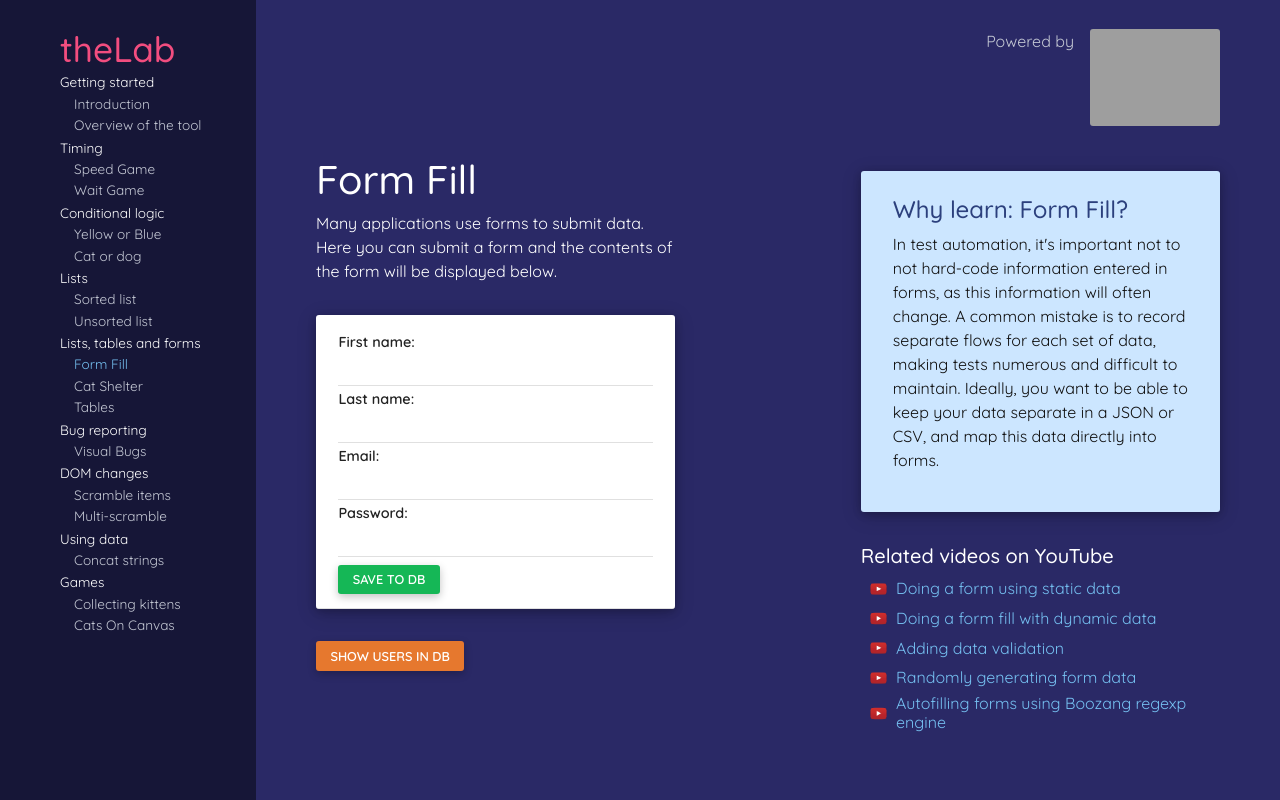
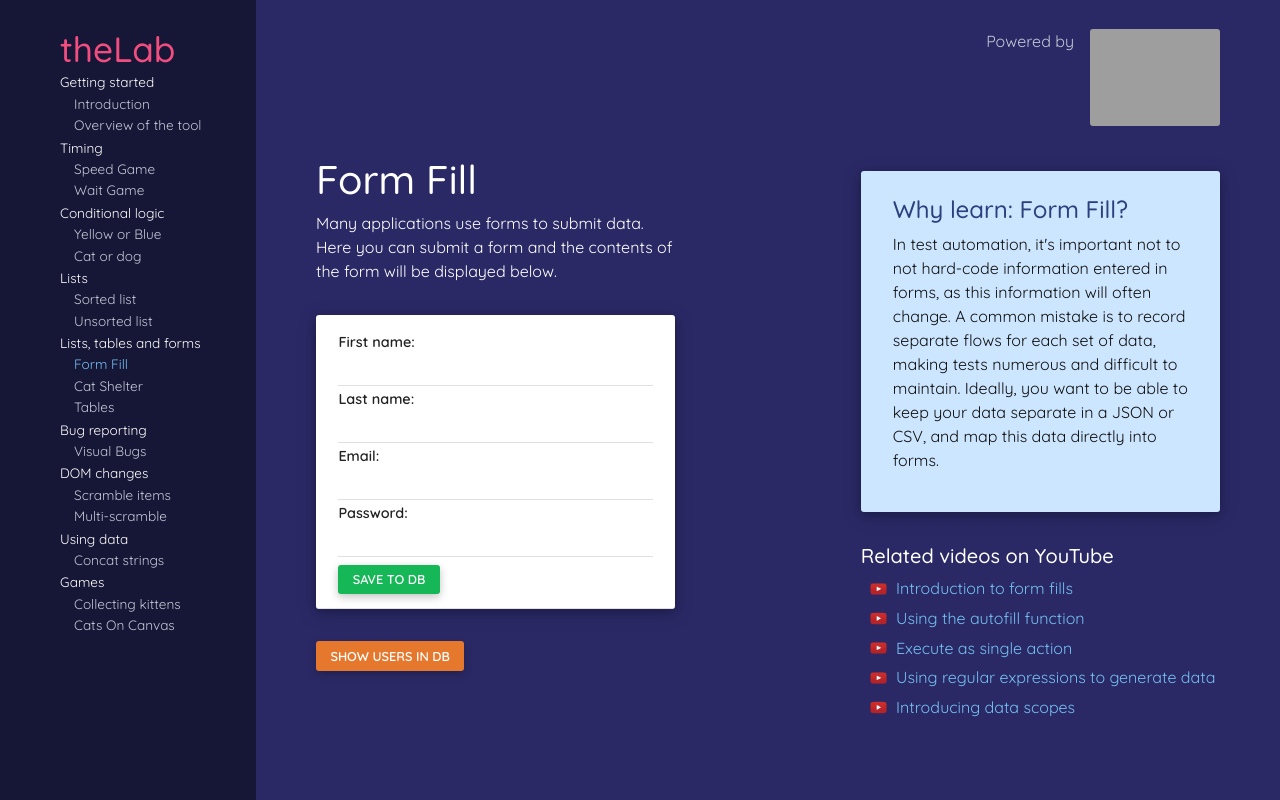
Before and after one commit to karinlj/boozang-thelab, a React (Create React App) app: page /formFill in a window 1280 px wide. Shown: the top 800 px of the page. Built offline with nearby package versions, Linux system fonts and the light colour scheme; grey boxes are pictures that could not be loaded.

Commit message:
Updated videos

```diff
--- a/src/components/text/videos/VideoSections.js
+++ b/src/components/text/videos/VideoSections.js
@@ -30,7 +30,12 @@ export const IntroductionVideos = () => {
     },
     {
       id: 2,
-      url: "https://youtu.be/850MnrHoEYc",
+      url: "https://www.youtube.com/watch?v=HbgZTJgm_4Q&list=PLhdB7gylbUzpRBVLjpi4KI-g2j7U0y9Qr&index=1",
+      text: "Introduction to the lab",
+    },
+    {
+      id: 3,
+      url: "https://www.youtube.com/watch?v=9wIJZ53gSvA&list=PLhdB7gylbUzpRBVLjpi4KI-g2j7U0y9Qr&index=3",
       text: "Signing up",
     },
   ];
@@ -44,13 +49,13 @@ export const OverviewVideos = () => {
   const videos = [
     {
       id: 1,
-      url: "https://youtu.be/u7HRbyUAFDg",
-      text: "Recording a first test",
+      url: "https://www.youtube.com/watch?v=9wIJZ53gSvA&list=PLhdB7gylbUzpRBVLjpi4KI-g2j7U0y9Qr&index=3",
+      text: "Overview of the tool",
     },
     {
       id: 2,
-      url: "https://youtu.be/POqOQ-hQuTk",
-      text: "Overview of the Boozang tool",
+      url: "https://www.youtube.com/watch?v=m1UWhsV1008&list=PLhdB7gylbUzpRBVLjpi4KI-g2j7U0y9Qr&index=4",
+      text: "Recording your first test",
     },
   ];
   return (
@@ -64,13 +69,23 @@ export const SortedListVideos = () => {
   const videos = [
     {
       id: 1,
-      url: "https://youtu.be/9zIJX5v9vhE",
-      text: "Adding items to a list",
+      url: "https://www.youtube.com/watch?v=xoxnYz-CM1E&list=PLhdB7gylbUzpRBVLjpi4KI-g2j7U0y9Qr&index=8",
+      text: "Introduction to lists",
     },
     {
       id: 2,
-      url: "https://youtu.be/SgEpi29xTQ0",
-      text: "Adding item based on data parameter",
+      url: "https://www.youtube.com/watch?v=jqvloqI5OO4&list=PLhdB7gylbUzpRBVLjpi4KI-g2j7U0y9Qr&index=9",
+      text: "Binding to data in sorted list",
+    },
+    {
+      id: 3,
+      url: "https://www.youtube.com/watch?v=Pcror2KLlrg&list=PLhdB7gylbUzpRBVLjpi4KI-g2j7U0y9Qr&index=10",
+      text: "Looping over array data",
+    },
+    {
+      id: 4,
+      url: "https://www.youtube.com/watch?v=wmroWgwcYUs&list=PLhdB7gylbUzpRBVLjpi4KI-g2j7U0y9Qr&index=11",
+      text: "Creating a cleanup function",
     },
   ];
   return (
@@ -84,23 +99,18 @@ export const UnsortedListVideos = () => {
   const videos = [
     {
       id: 1,
-      url: "https://youtu.be/Fh1HH-BVJkE",
-      text: "Re-using sorted list test cases for unsorted module",
+      url: "https://www.youtube.com/watch?v=D4ALazlS6sU&list=PLhdB7gylbUzpRBVLjpi4KI-g2j7U0y9Qr&index=12",
+      text: "Using copy-paste to replicate test",
     },
     {
       id: 2,
-      url: "https://youtu.be/3c4ZX7IESyM",
-      text: "Cleanup item in unsorted list",
+      url: "https://www.youtube.com/watch?v=hBsMpv5M8bQ&list=PLhdB7gylbUzpRBVLjpi4KI-g2j7U0y9Qr&index=13",
+      text: "Delete specific item from unsorted list",
     },
     {
       id: 3,
-      url: "https://youtu.be/nFzlyKzNHHg",
-      text: "Creating a data loop with cleanup",
-    },
-    {
-      id: 4,
-      url: "Adding validation condition to loop",
-      text: "Adding item based on data parameter",
+      url: "https://www.youtube.com/watch?v=0vg-m8V7c2M&list=PLhdB7gylbUzpRBVLjpi4KI-g2j7U0y9Qr&index=14",
+      text: "Creating a test suite",
     },
   ];
   return (
@@ -110,7 +120,18 @@ export const UnsortedListVideos = () => {
   );
 };
 export const CatShelterVideos = () => {
-  const videos = [];
+  const videos = [
+    {
+      id: 1,
+      url: "https://www.youtube.com/watch?v=D2fWVsnH0Yc&list=PLhdB7gylbUzpRBVLjpi4KI-g2j7U0y9Qr&index=20",
+      text: "Automating radio buttons in cat shelter",
+    },
+    {
+      id: 2,
+      url: "https://www.youtube.com/watch?v=pLbc77EC9hw&list=PLhdB7gylbUzpRBVLjpi4KI-g2j7U0y9Qr&index=21",
+      text: "Provision a list of cats using a CSV loop",
+    },
+  ];
   return (
     <section className="video_section">
       <VideoList videos={videos} />
@@ -122,28 +143,28 @@ export const FormFillVideos = () => {
   const videos = [
     {
       id: 1,
-      url: "https://youtu.be/6L6CLCKSf1s",
-      text: "Doing a form using static data",
+      url: "https://www.youtube.com/watch?v=QszdZrYQw0Y&list=PLhdB7gylbUzpRBVLjpi4KI-g2j7U0y9Qr&index=15",
+      text: "Introduction to form fills",
     },
     {
       id: 2,
-      url: "https://youtu.be/1blw4gEsr9M",
-      text: "Doing a form fill with dynamic data",
+      url: "https://www.youtube.com/watch?v=DLOYOiEGc1U&list=PLhdB7gylbUzpRBVLjpi4KI-g2j7U0y9Qr&index=16",
+      text: "Using the autofill function",
     },
     {
       id: 3,
-      url: "https://youtu.be/xBMvng8KDx0",
-      text: "Adding data validation",
+      url: "https://www.youtube.com/watch?v=V28qHkc3ExM&list=PLhdB7gylbUzpRBVLjpi4KI-g2j7U0y9Qr&index=17",
+      text: "Execute as single action",
     },
     {
       id: 4,
-      url: "https://youtu.be/6fp2SNvSE-g",
-      text: "Randomly generating form data",
+      url: "https://www.youtube.com/watch?v=VXhAns5XwOs&list=PLhdB7gylbUzpRBVLjpi4KI-g2j7U0y9Qr&index=18",
+      text: "Using regular expressions to generate data",
     },
     {
       id: 5,
-      url: "https://youtu.be/l3pFnkSVrMs",
-      text: "Autofilling forms using Boozang regexp engine",
+      url: "https://www.youtube.com/watch?v=IB2NxuGrcqA&list=PLhdB7gylbUzpRBVLjpi4KI-g2j7U0y9Qr&index=19",
+      text: "Introducing data scopes",
     },
   ];
   return (
@@ -158,8 +179,8 @@ export const SpeedGameVideos = () => {
   const videos = [
     {
       id: 1,
-      url: "https://youtu.be/92CUwz7s4sM",
-      text: "Handling re-tries for dynamic elements",
+      url: "https://www.youtube.com/watch?v=cex5hf5ui6M&list=PLhdB7gylbUzpRBVLjpi4KI-g2j7U0y9Qr&index=5",
+      text: "Speed",
     },
   ];
   return (
@@ -172,7 +193,7 @@ export const WaitGameVideos = () => {
   const videos = [
     {
       id: 1,
-      url: "https://youtu.be/0uanO5fNJYc",
+      url: "https://www.youtube.com/watch?v=ZBbYX87jXCQ&list=PLhdB7gylbUzpRBVLjpi4KI-g2j7U0y9Qr&index=6",
       text: "Handling explicit waits",
     },
   ];
@@ -187,13 +208,18 @@ export const VisualBugsVideos = () => {
   const videos = [
     {
       id: 1,
-      url: "https://youtu.be/Z4Cvpx8aPIE",
-      text: "Using the comment function to annotate bugs",
+      url: "https://www.youtube.com/watch?v=PEvFPp7NO7Y&list=PLhdB7gylbUzpRBVLjpi4KI-g2j7U0y9Qr&index=22",
+      text: "Introduction to visual bugs",
     },
     {
       id: 2,
-      url: "https://youtu.be/xB3RPQKUNRM",
-      text: "Reporting bugs and team work",
+      url: "https://www.youtube.com/watch?v=-W5l3Xd9zdc&list=PLhdB7gylbUzpRBVLjpi4KI-g2j7U0y9Qr&index=23",
+      text: "A note on test reload policy",
+    },
+    {
+      id: 3,
+      url: "https://www.youtube.com/watch?v=4ICgYmVb--Y&list=PLhdB7gylbUzpRBVLjpi4KI-g2j7U0y9Qr&index=24",
+      text: "Adding on-screen annotations",
     },
   ];
   return (
@@ -207,7 +233,7 @@ export const YellowOrBlueVideos = () => {
   const videos = [
     {
       id: 1,
-      url: "https://youtu.be/_yhTQ_WJc1Q",
+      url: "https://www.youtube.com/watch?v=TZtC-y8W7FE&list=PLhdB7gylbUzpRBVLjpi4KI-g2j7U0y9Qr&index=7",
       text: "Conditional Logic",
     },
   ];
@@ -237,8 +263,8 @@ export const ScrambleItemsVideos = () => {
   const videos = [
     {
       id: 1,
-      url: "https://youtu.be/qDmnE3e6Npc",
-      text: "Robustness of tests and how to use AI repair",
+      url: "https://www.youtube.com/watch?v=52kPIvoVxcc&list=PLhdB7gylbUzpRBVLjpi4KI-g2j7U0y9Qr&index=25",
+      text: "Robustness of tests and how to customize the elment selector",
     },
   ];
   return (
@@ -266,8 +292,23 @@ export const ConcatStringsVideos = () => {
   const videos = [
     {
       id: 1,
-      url: "https://youtu.be/jd9BEe-6vTg",
-      text: "Extracting and using data from application",
+      url: "https://www.youtube.com/watch?v=A1E_h42Dx10&list=PLhdB7gylbUzpRBVLjpi4KI-g2j7U0y9Qr&index=26",
+      text: "Introduction to Javascript and extract data action",
+    },
+    {
+      id: 2,
+      url: "https://www.youtube.com/watch?v=_JCb82CcYFU&list=PLhdB7gylbUzpRBVLjpi4KI-g2j7U0y9Qr&index=27",
+      text: "Customizing your element selectors",
+    },
+    {
+      id: 3,
+      url: "https://www.youtube.com/watch?v=S7a6yS84Nf8&list=PLhdB7gylbUzpRBVLjpi4KI-g2j7U0y9Qr&index=28",
+      text: "Using debug data view",
+    },
+    {
+      id: 4,
+      url: "https://www.youtube.com/watch?v=5kUhpkZOIck&list=PLhdB7gylbUzpRBVLjpi4KI-g2j7U0y9Qr&index=29",
+      text: "Using breakpoints and console",
     },
   ];
   return (
```
